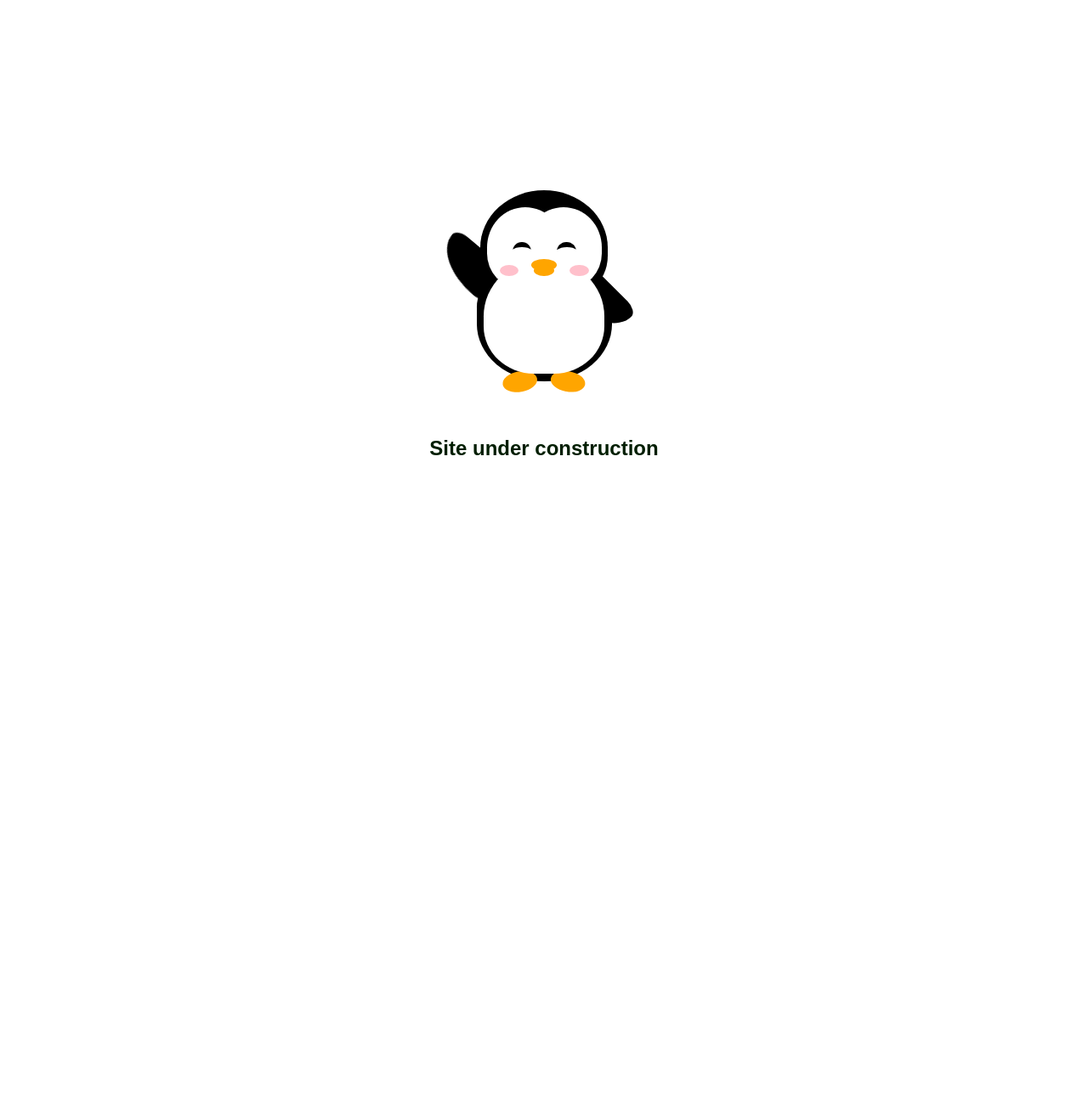
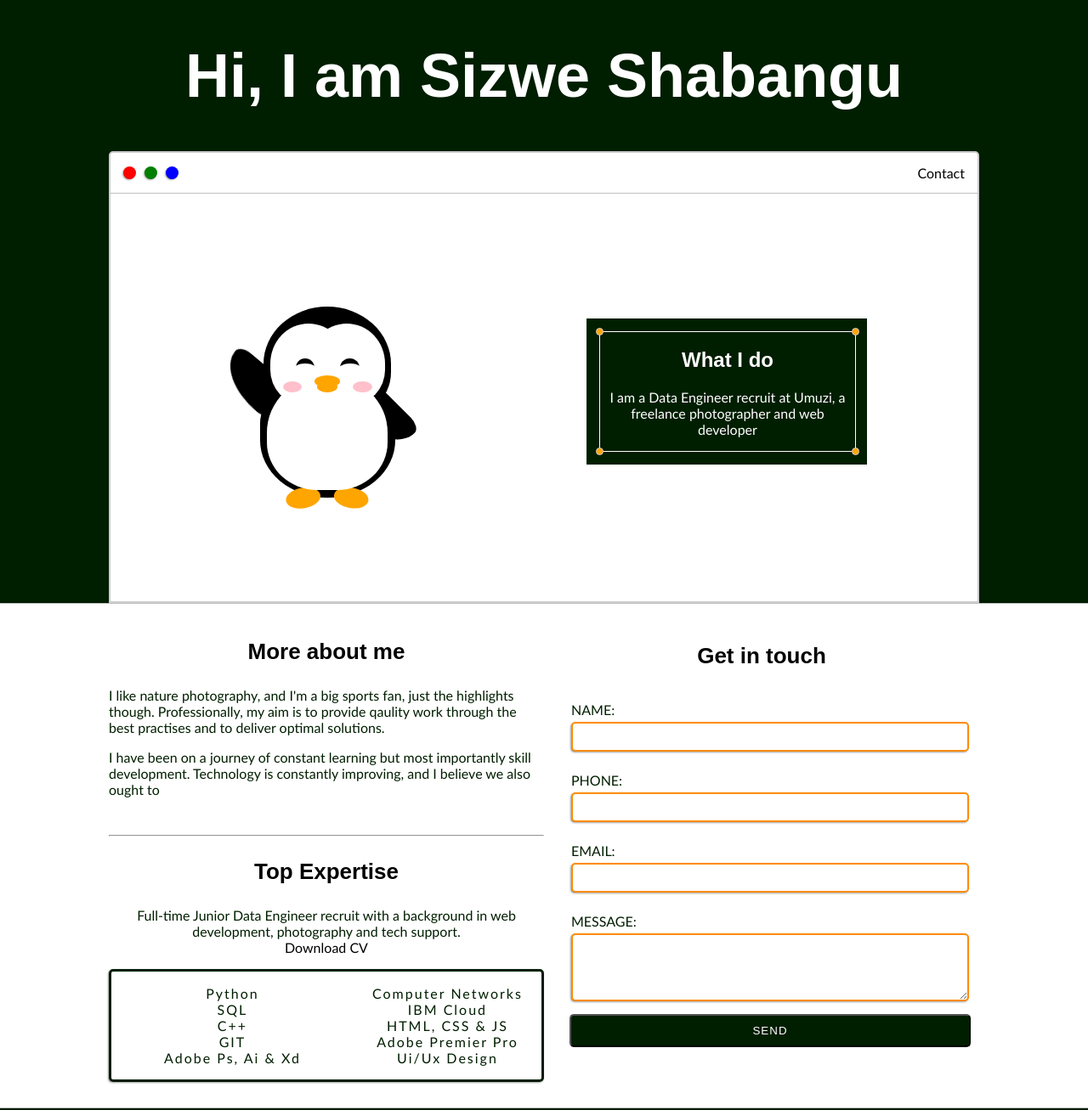
Before and after one commit to brainwaves7/onlinethings2, a plain HTML site: page index.html in a window 1280 px wide. Shown: the top 1307 px of the page at 85% size. Before the commit the page ends 800 px from the top, so only its background shows below. Drawn offline with Linux system fonts and the light colour scheme.

Commit message:
Full site initial update

```diff
--- a/index.html
+++ b/index.html
@@ -5,15 +5,30 @@
     <meta charset="utf-8" />
     <meta name="viewport" content="width=device-width, initial scale=1.0" />
     <meta http-equiv="X-UA-Compatible" content="ie=edge" />
-    <meta name="description" content="Sizwe's Profile, Data Enginner Profile" />
-    <meta name="keywords" content="Freelance Junior Data engineer, Data engineer, Websites, web design, web development, ci package, graphic design, branding, ict services, office stationary" />
+    <meta name="description" content="Sizwe's Profile, Data Engineer Profile" />
+    <meta name="keywords" content="Freelance Junior Data engineer, Data engineer, Websites, web design, web development, ict services" />
     <meta name="author" content="Sizwe" />
     <title>Sizwe Online | Welcome</title>
     <link rel="stylesheet" type="text/css" href="css/stylesheet.css" />
 </head>
 <body>
-    <header>
+    <header class="s1">
+        <div class="main-container">
+            <div class="greetings">
                 <h1>Hi, I am Sizwe Shabangu</h1>
+            </div>
+            <div class="intro">
+                <div class="nav">
+                    <div class="dots-wrapper">
+                        <div id="dot-1" class="dots"></div>
+                        <div id="dot-2" class="dots"></div>
+                        <div id="dot-3" class="dots"></div>
+                    </div>
+                    <ul id="navigation">
+                        <li><a href="#about-section">Contact</a></li>
+                    </ul>
+                </div>
+                <div class="left-column">
                     <div class="penguin">
                         <div class="penguin-bottom">
                             <div class="right-hand"></div>
@@ -37,11 +52,81 @@
                             <div class="beak-bottom"></div>
                         </div>
                     </div>
+                </div>
+                <div class="right-column">
+                    <div id="preview-shadow">
+                        <div id="preview">
+                            <div id="tr" class="corner"></div>
+                            <div id="tl" class="corner"></div>
+                            <h2>What I do</h2>
+                            <p>I am a Data Engineer recruit at Umuzi, a freelance photographer and web developer</p>
+                            <div id="br" class="corner"></div>
+                            <div id="bl" class="corner"></div>
+                        </div>
+                    </div>
+                </div>
+            </div>
+        </div>
     </header>
-    <main>
-        <h2>Site under construction</h2>
+    <main class="s2">
+        <div class="main-container">
+            <div id="about-section">
+                <div class="about-column">
+                    <div class="about">
+                        <h3>More about me</h3>
+                        <p>I like nature photography, and I'm a big sports fan, just the highlights though. Professionally, my aim is to provide qaulity work through the best practises and to deliver optimal solutions. </p>
+                        <p>I have been on a journey of constant learning but most importantly skill development. Technology is constantly improving, and I believe we also ought to</p>
+                    </div>
+                    <hr />
+                    <h3>Top Expertise</h3>
+                    <p>Full-time Junior Data Engineer recruit with a background in web development, photography and tech support.<br /> <a target="_blank" href="Sizwe Shabangu Resume (1).pdf">Download CV</a></p>
+                    <div class="skill-wrapper">
+                        <div id="skills">
+                            <ul>
+                                <li>Python</li>
+                                <li>SQL</li>
+                                <li>C++</li>
+                                <li>GIT</li>
+                                <li>Adobe Ps, Ai & Xd</li>
+                            </ul>
+
+                            <ul>
+                                <li>Computer Networks</li>
+                                <li>IBM Cloud</li>
+                                <li>HTML, CSS & JS</li>
+                                <li>Adobe Premier Pro</li>
+                                <li>Ui/Ux Design</li>
+                            </ul>
+
+                        </div>
+                    </div>
+                </div>
+                <div class="contact-column">
+                    <form>
+                        <h3>Get in touch</h3>
+                        <div class="form-group">
+                            <label>Name: </label>
+                            <input type="text" name="name" required/>
+                        </div>
+                        <div class="form-group">
+                            <label>Phone: </label>
+                            <input type="text" name="phone-number" required/>
+                        </div>
+                        <div class="form-group">
+                            <label>Email: </label>
+                            <input type="email" name="email" required/>
+                        </div>
+                        <div class="form-group">
+                            <label>Message: </label>
+                            <textarea name="message"></textarea>
+                        </div>
+                        <input class="button" type="submit" value="SEND" name="send" />
+                    </form>
+                </div>
+            </div>
+        </div>
     </main>
-    <footer>
+    <footer class="s3">
         <p>Sizwe Online &copy; 2021</p>
     </footer>
 </body>
```
Lines whose indentation alone changed are shown as unchanged.
